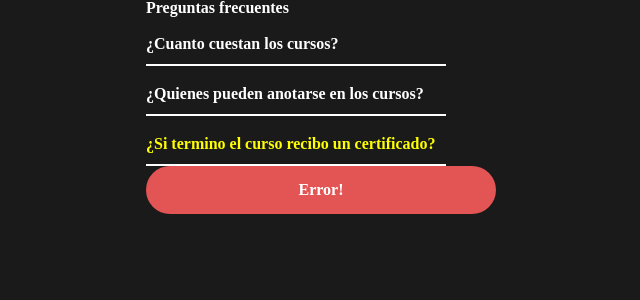
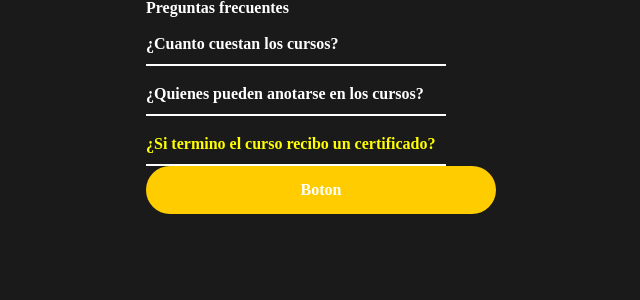
Before and after one commit to Transistemas-ac/landing, a React (Create React App) app: page / in a window 1280 px wide. Shown: the top 300 px of the page, without its empty margins (319-959 px from the left). Built offline with nearby package versions, Linux system fonts and the light colour scheme; a web font is replaced by a local one.

Commit message:
Organización de styles

```diff
--- a/src/App.jsx
+++ b/src/App.jsx
@@ -23,7 +23,7 @@ function App() {
 			</div>
 
 
-			<Button>Error!</Button>
+			<Button>Boton</Button>
 		</div>
 	);
 }
--- a/src/components/Button.jsx
+++ b/src/components/Button.jsx
@@ -1,7 +1,7 @@
 
 function Button(props) {
     return (
-        <div className="button button--error">
+        <div className="button">
             {props.children}
         </div>
     );
--- a/src/styles/css/app.css
+++ b/src/styles/css/app.css
@@ -55,7 +55,6 @@ table {
 *, *::after, *::before {
   margin: 0px;
   padding: 0px;
-  -webkit-box-sizing: border-box;
   box-sizing: border-box;
 }
 
@@ -83,22 +82,27 @@ body {
   background-color: #1A1A1A;
 }
 
+.button {
+  width: 350px;
+  padding: 16px 0px;
+  display: flex;
+  flex-direction: row;
+  justify-content: center;
+  align-items: center;
+  border-radius: 1000px;
+  background-color: #FFCC00;
+}
+.button.button--error {
+  background-color: #E35454;
+}
+
 .card {
   height: 100%;
   width: 300px;
   margin: 0 auto;
-  display: -webkit-box;
-  display: -ms-flexbox;
   display: flex;
-  -webkit-box-orient: vertical;
-  -webkit-box-direction: normal;
-      -ms-flex-direction: column;
   flex-direction: column;
-  -webkit-box-pack: center;
-      -ms-flex-pack: center;
   justify-content: center;
-  -webkit-box-align: center;
-      -ms-flex-align: center;
   align-items: center;
   gap: 20px;
   padding: 40px 20px;
@@ -134,11 +138,8 @@ body {
   cursor: pointer;
 }
 .dropdown__info {
-  -webkit-transition-property: max-height, margin;
   transition-property: max-height, margin;
-  -webkit-transition-duration: 0.3s;
   transition-duration: 0.3s;
-  -webkit-transition-timing-function: ease-in-out;
   transition-timing-function: ease-in-out;
   max-height: 0px;
   overflow: hidden;
@@ -148,47 +149,13 @@ body {
 }
 
 body {
-  display: -webkit-box;
-  display: -ms-flexbox;
   display: flex;
-  -webkit-box-pack: center;
-      -ms-flex-pack: center;
   justify-content: center;
-  -webkit-box-align: center;
-      -ms-flex-align: center;
   align-items: center;
 }
 
 .questions {
-  display: -webkit-box;
-  display: -ms-flexbox;
   display: flex;
-  -webkit-box-orient: vertical;
-  -webkit-box-direction: normal;
-      -ms-flex-direction: column;
   flex-direction: column;
   gap: 20px;
-}
-
-.button {
-  width: 350px;
-  padding: 16px 0px;
-  display: -webkit-box;
-  display: -ms-flexbox;
-  display: flex;
-  -webkit-box-orient: horizontal;
-  -webkit-box-direction: normal;
-      -ms-flex-direction: row;
-          flex-direction: row;
-  -webkit-box-pack: center;
-      -ms-flex-pack: center;
-          justify-content: center;
-  -webkit-box-align: center;
-      -ms-flex-align: center;
-          align-items: center;
-  border-radius: 1000px;
-  background-color: #FFCC00;
-}
-.button.button--error {
-  background-color: #E35454;
-}
+}/*# sourceMappingURL=app.css.map */
--- /dev/null
+++ b/src/styles/scss/4-components/_button.scss
@@ -0,0 +1,16 @@
+.button{
+    width: 350px;
+    padding: 16px 0px;
+
+    display: flex;
+    flex-direction: row;
+    justify-content: center;
+    align-items: center;
+
+    border-radius: 1000px;
+    background-color: $yellow;
+
+    &.button--error{
+        background-color: $red;
+    }
+}
--- a/src/styles/scss/app.scss
+++ b/src/styles/scss/app.scss
@@ -14,6 +14,7 @@
 @import './3-layout/header';
 
 // Components
+@import './4-components/button';
 @import './4-components/card';
 @import './4-components/dropdown';
 
@@ -35,23 +36,3 @@ body{
     flex-direction: column;
     gap: 20px;
 }
-
-
-
-
-.button{
-    width: 350px;
-    padding: 16px 0px;
-
-    display: flex;
-    flex-direction: row;
-    justify-content: center;
-    align-items: center;
-
-    border-radius: 1000px;
-    background-color: $yellow;
-
-    &.button--error{
-        background-color: $red;
-    }
-}
```
Also changed, not shown: 1 other file (tests, documents, lock files or other folders). Lines whose indentation alone changed are shown as unchanged.
